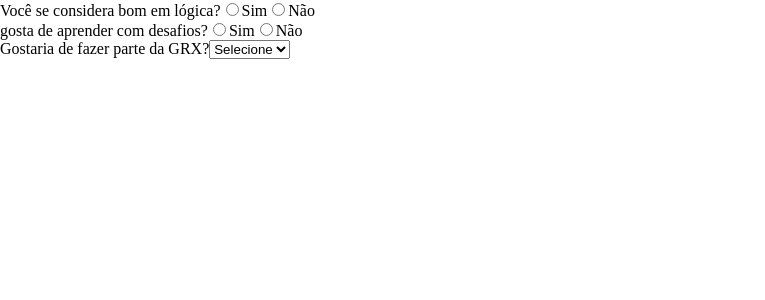
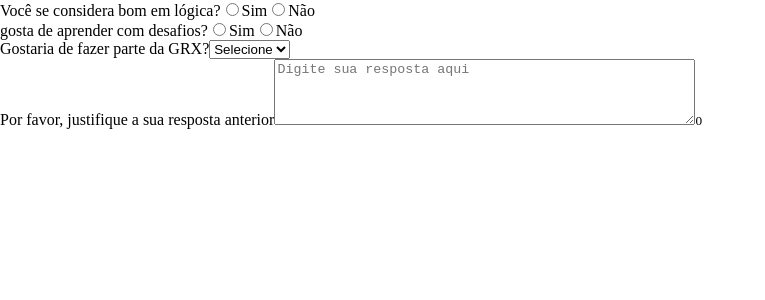
Before and after one commit to Thales-Daniel/desafio-coleta, a React (Create React App) app: page / in a window 1280 px wide. Shown: the top 300 px of the page, without its empty margins (0-765 px from the left). Built offline with nearby package versions, Linux system fonts and the light colour scheme.

Commit message:
feat: finalizado textarea

```diff
--- a/src/components/form/index.jsx
+++ b/src/components/form/index.jsx
@@ -1,12 +1,14 @@
 import React from 'react';
 import InputRadio from '../input';
 import Select from '../select';
+import TextArea from '../textArea';
 
 function Form() {
   return (
     <form>
       <InputRadio />
       <Select />
+      <TextArea />
     </form>
   );
 }
--- /dev/null
+++ b/src/components/textArea/index.jsx
@@ -0,0 +1,32 @@
+import React, { useState } from 'react';
+
+function TextArea() {
+  const [caracter, setCaracter] = useState(0);
+
+  const contador = (e) => {
+    const value = e.target.value.length;
+    setCaracter(value);
+  };
+
+  return (
+    <div>
+      <label htmlFor="textarea">
+        Por favor, justifique a sua resposta anterior
+        <textarea
+          id="textarea"
+          name="w3review"
+          rows="4"
+          cols="50"
+          placeholder="Digite sua resposta aqui"
+          className={caracter < 15 ? 'minimun' : 'maximun'}
+          onChange={(e) => contador(e)}
+        />
+      </label>
+      <small>
+        {caracter}
+      </small>
+    </div>
+  );
+}
+
+export default TextArea;
```
